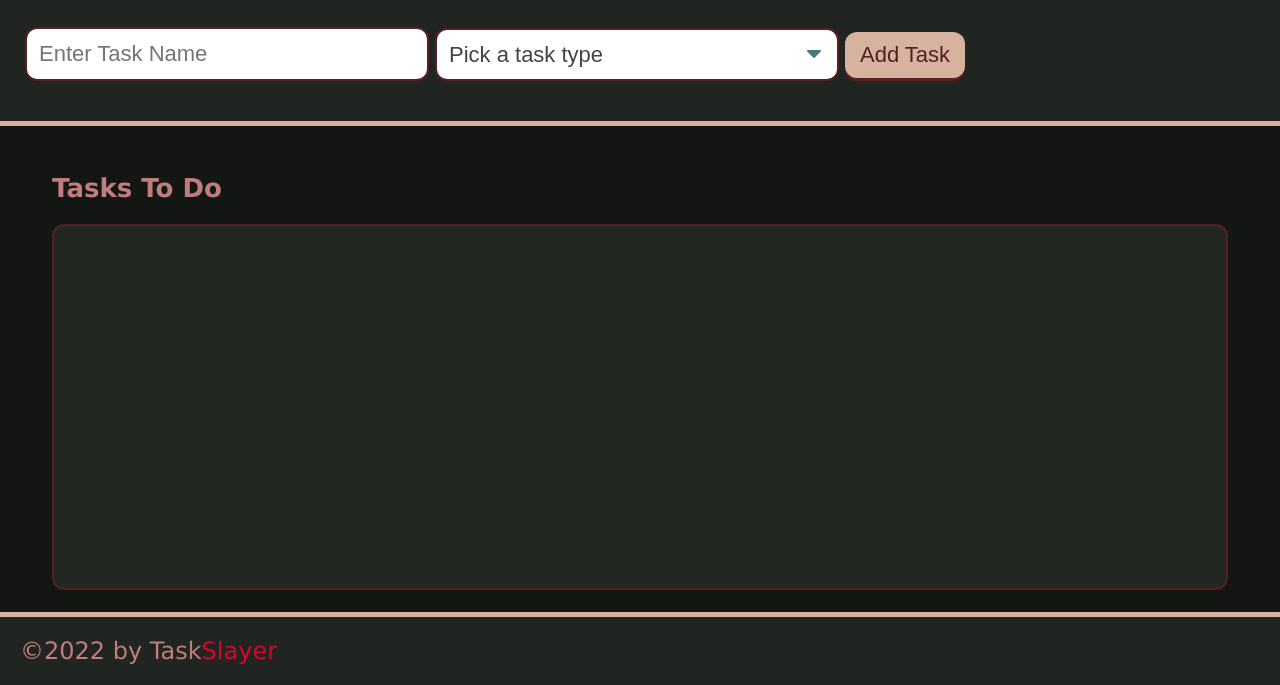
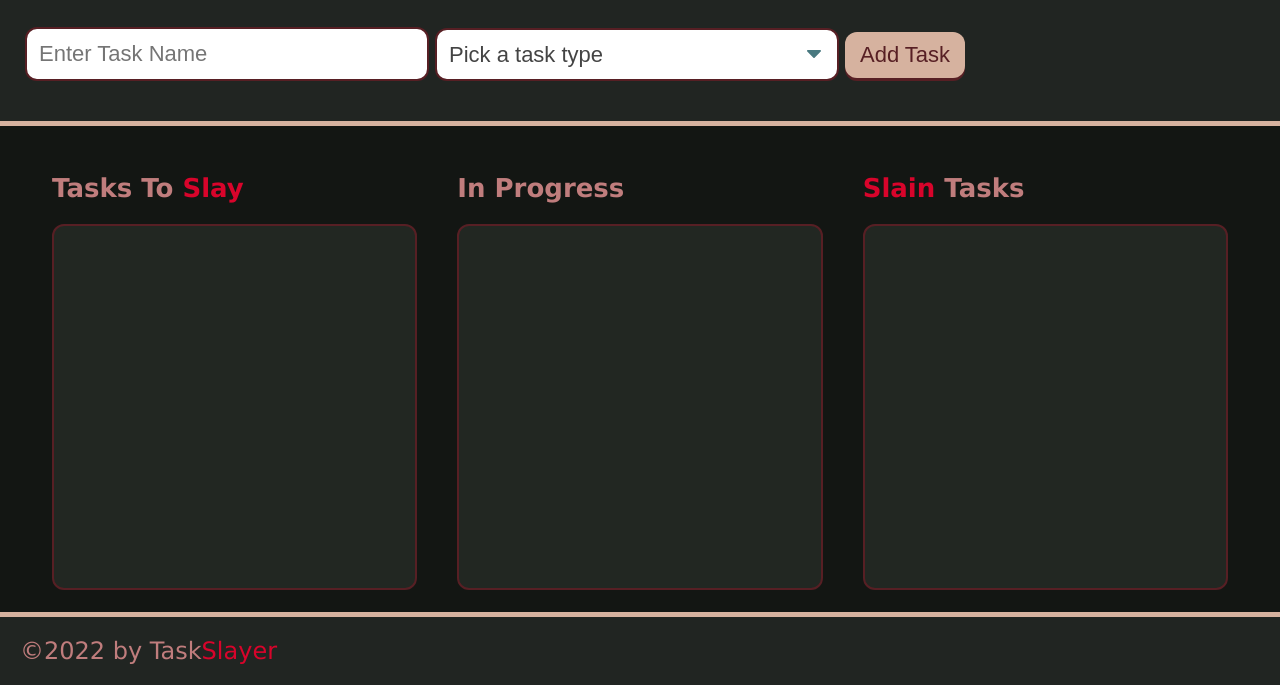
Before and after one commit to MosNes/task-slayer, a plain HTML site: page index.html in a window 1280 px wide. Shown: the part 115-800 px from the top of the page. Drawn offline with Linux system fonts and the light colour scheme.

Commit message:
updated HTML to show the 3 task columns

```diff
--- a/index.html
+++ b/index.html
@@ -10,7 +10,7 @@
 <body>
     <header>
         <h1 class="page-title">Task<span class="slayer-red">Slayer</span></h1>
-        <p>Click the button to add a new task!</p>
+        <p>Click the button to add a new victim!</p>
         <form id="task-form">
             <!-- wrap each form element in a div to make the elements easier to position using CSS -->
             <!-- each form element has a name attribute that is used to reference the input -->
@@ -40,9 +40,24 @@
     </header>
 
     <main class="page-content">
+        <!-- Tasks to do -->
         <section class="task-list-wrapper">
-            <h2 class="list-title">Tasks To Do</h2>
+            <h2 class="list-title">Tasks To <span class="slayer-red">Slay</span></h2>
             <ul class="task-list" id="tasks-to-do">
+            </ul>
+        </section>
+
+        <!-- tasks in progress -->
+        <section class="task-list-wrapper">
+            <h2 class="list-title">In Progress</h2>
+            <ul class="task-list" id="tasks-in-progress">
+            </ul>
+        </section>
+
+        <!-- completed tasks -->
+        <section class="task-list-wrapper">
+            <h2 class="list-title"><span class="slayer-red">Slain</span> Tasks</h2>
+            <ul class="task-list" id="tasks-completed">
             </ul>
         </section>
 
```
